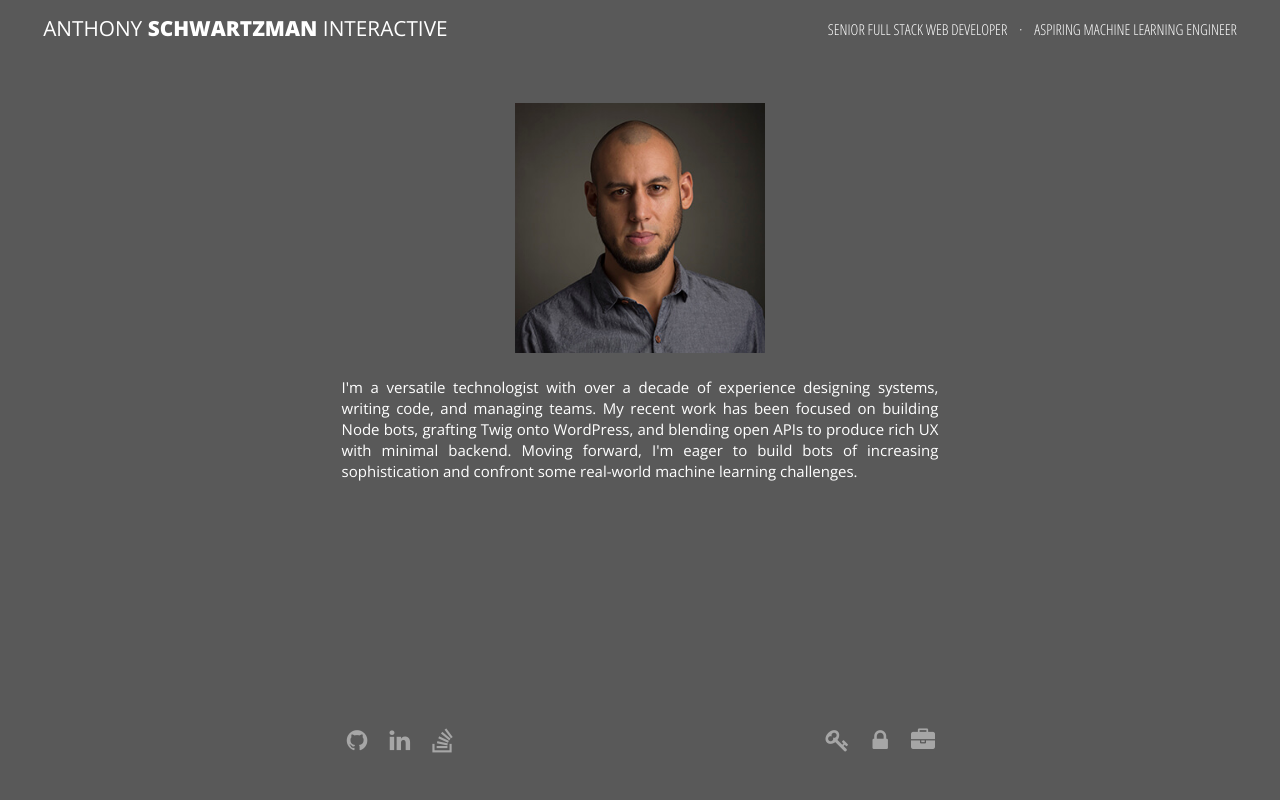
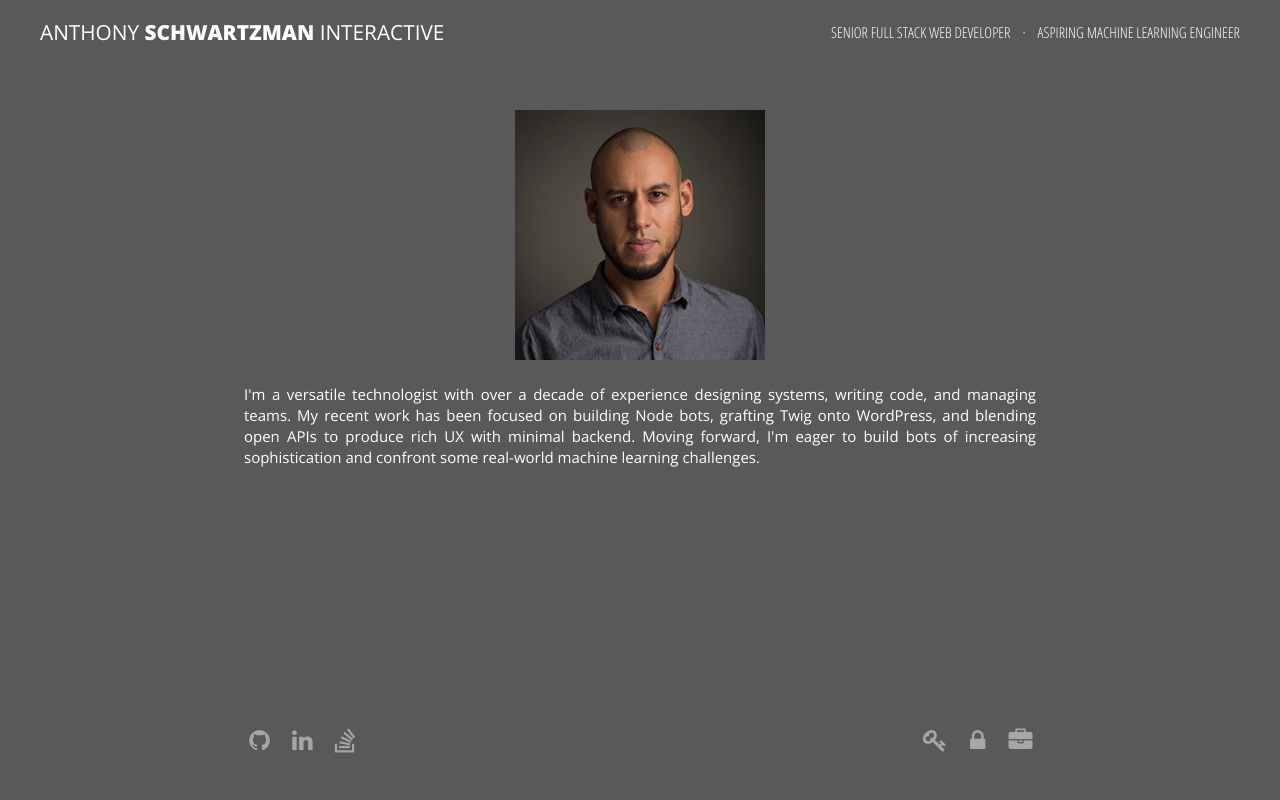
Before and after one commit to schwartzman/technologist, a Flask app: page / in a window 1280 px wide. Run offline with Flask 2, Linux system fonts and the light colour scheme; style sheets or scripts are compiled from the project's sources.

Commit message:
Responsive cleanup

```diff
--- a/static/scss/_breakpoints.scss
+++ b/static/scss/_breakpoints.scss
@@ -1,49 +1,75 @@
-@media only screen and (min-width: 440px) {
-    .head div {
-        // font-size: 14px;
-    }
-}
-
-@media only screen and (min-width: 500px) {
-    .head {
-        .breaker,
-        .sep {
-            display: inline;
-        }
-    }
+@media only screen and (min-width: 600px) {
     .foot {
-		display: flex;
-		justify-content: space-between;
+        display: flex;
+        justify-content: space-between;
         .more {
-        	display: inline-block;
-            &+.more {
+            text-align: left;
+            display: inline-block;
+            margin-top: 0;
+            & + .more {
+                margin-top: 0;
                 text-align: right;
             }
         }
     }
 }
 
+@media only screen and (min-width: 760px) {
+    .content {
+        margin-top: 1.5rem;
+    }
+
+    .head {
+        .title,
+        .tag {
+            line-height: 1;
+        }
+        .title {
+            .oomph {
+                display: inline;
+            }
+        }
+        .tag {
+            margin-top: 0.5rem;
+        }
+        .breaker,
+        .sep {
+            display: inline;
+        }
+        .sep {
+            padding: 0 0.8em;
+        }
+    }
+}
+
 @media only screen and (min-width: 960px) {
     .head {
-        text-align: left;
-        margin-bottom: 15px;
-        div {
-            // font-size: 15px;
-            position: absolute;
-            line-height: 1;
-            top: 0;
-            right: 0;
-            margin: 0;
+        display: flex;
+        justify-content: space-between;
+        flex-shrink: 0;
+        align-items: center;
+        .tag {
+            margin: auto 0;
         }
     }
+
     .content {
         margin-top: 3rem;
     }
+
     .content.index,
     .sites-blurb,
     .foot {
-        max-width: 50%;
+        max-width: 75%;
         margin-left: auto;
         margin-right: auto;
     }
 }
+
+@media only screen and (min-width: 1100px) {
+    .content.index,
+    .sites-blurb,
+    .foot {
+        max-width: 66%;
+    }
+}
--- a/static/scss/_glob.scss
+++ b/static/scss/_glob.scss
@@ -1,5 +1,4 @@
 * {
-	// all the things!
 	box-sizing: border-box;
 	margin: 0;
 }
@@ -12,7 +11,7 @@ body {
 	font-size: 15px;
 	color: white;
 	font-weight: 300;
-	padding: 1.4rem 2.7rem 0;
+	padding: 1.4rem 2.5rem 0;
 }
 
 html, body {
@@ -21,7 +20,6 @@ html, body {
 
 .head {
 	margin-bottom: 1.2rem;
-	position: relative;
 	text-align: center;
 	text-transform: uppercase;
 	a:hover {
@@ -30,27 +28,28 @@ html, body {
 	}
 	.title {
 		font-size: 1.3rem;
-		line-height: 0;
+		line-height: 1.2;
 		.oomph {
+			display: block;
 			font-weight: 800;
 		}
 	}
-	div {
+	.tag {
 		font-family: 'Open Sans Condensed', sans-serif;
-		margin-top: 0.5rem;
+		margin-top: 1rem;
+		line-height: 1.4;
 	}
 	.breaker {
 		display: block;
 	}
 	.sep {
-		padding: 0 0.8em;
 		display: none;
 	}
 }
 
 .content {
 	flex: 1 0 auto;
-	margin-top: 1.5rem;
+	margin-top: 1rem;
 }
 
 .foot {
@@ -58,6 +57,10 @@ html, body {
 	width: 100%;
 	margin: 3rem auto;
 	.more {
+		text-align: center;
+		& + .more {
+			margin-top: 2rem;
+		}
 		a {
 			color: $g65;
 			& + a {
--- a/templates/base.html
+++ b/templates/base.html
@@ -23,8 +23,8 @@
 
 <body>
     <div class="head">
-        <a href="/"><span class="title">Anthony <span class="oomph">SCHWARTZMAN</span> Interactive</span></a>
-        <div><span class="breaker">Senior Full Stack Web Developer<span class="sep">&middot;</span></span>Aspiring Machine Learning Engineer</div>
+        <div class="title"><a href="/">Anthony <span class="oomph">SCHWARTZMAN</span> Interactive</a></div>
+        <div class="tag"><span class="breaker">Senior Full Stack Web Developer<span class="sep">&middot;</span></span>Aspiring Machine Learning Engineer</div>
     </div>
     <div class="content {{ g.curr }}">
         {% block content %}{{ e404 if e404 }}{% endblock %}
--- a/templates/sites.html
+++ b/templates/sites.html
@@ -1,4 +1,4 @@
-{% extends "base.html" %}
+{% extends 'base.html' %}
 {% block content %}
 <p class="sites-blurb">I've been focused on long-term projects the last few years and consequently haven't built many new sites lately. A few of these top-most ones are recent, but the rest are ancient and offline or unmaintained. The interface is still fun, though. Enjoy!</p>
 <div id="boxes">
```
